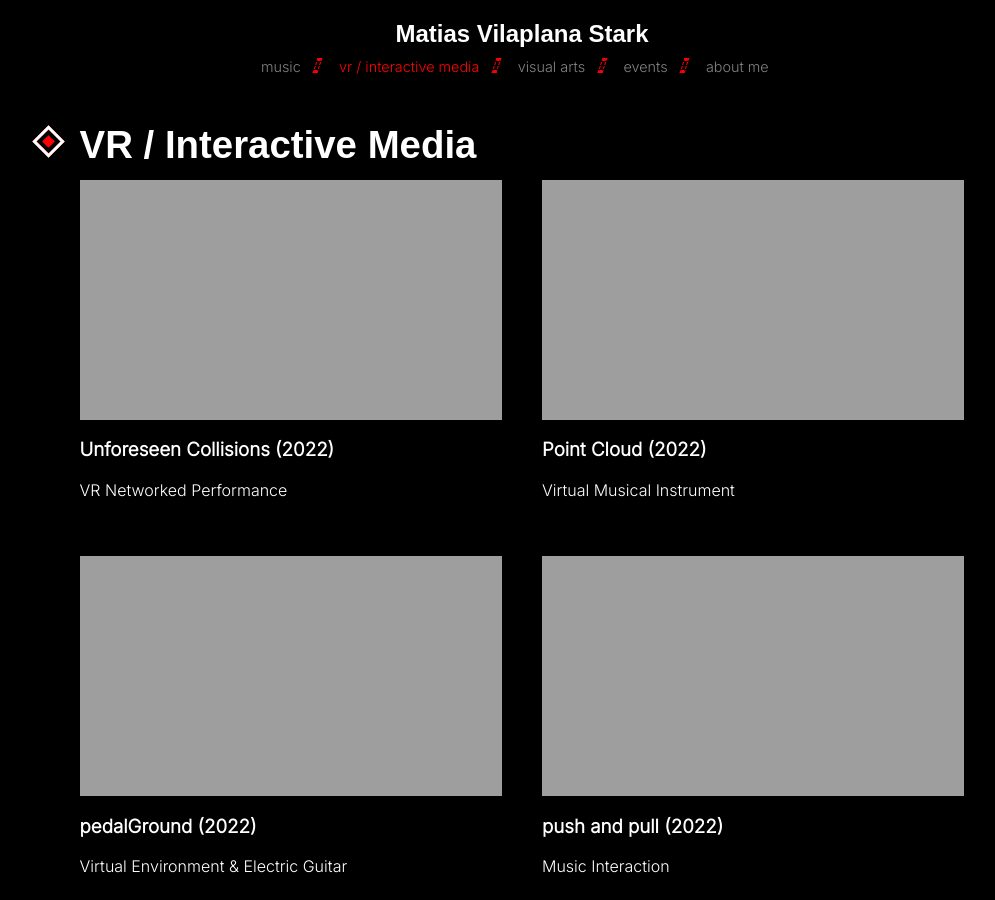
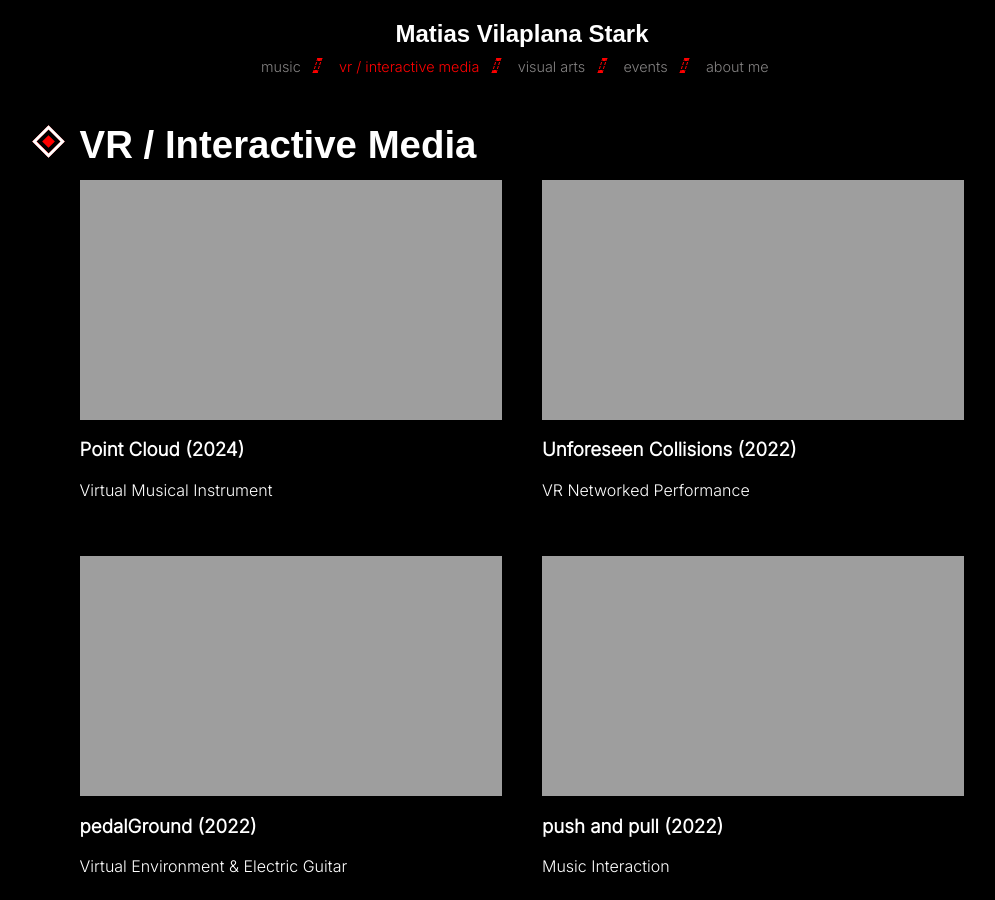
Before and after one commit to matvilap/matvilap.github.io, a Jekyll site: the page built from interactive.md, in a window 1280 px wide and 900 px high. Shown: the whole window, without its empty margins (118-1113 px from the left). Built offline with Jekyll 4.4.1, drawn with Linux system fonts in a browser that asks for light colours; some web fonts are replaced.

Commit message:
edit date for point cloud

```diff
--- a/_works/pointcloud.md
+++ b/_works/pointcloud.md
@@ -3,7 +3,7 @@ title: Point Cloud
 category: interactive
 subtitle: Virtual Musical Instrument
 thumb: /images/thumbs/pntcld.png
-date: 2022-04-15
+date: 2024-10-15
 ---
 
 Point Cloud was created using Unreal Engine 5 and Max/MSP, with both softwares communicating via OSC. In this system, a collection of sounds is sliced into points. Using the FluCoMa library in Max, the points are clustered based on how similar the sounds are to each other, creating a 3D point cloud of the sound corpus. I use a video game controller to perform this virtual musical instrument by flying through the point cloud at various speeds, activating the point by getting close to them. There are different sound effects I can activate with the game controller that I use to create more complex sonic gestures. These effects are represented by the color to which the points turn to upon activation. The coloringof the points also serves as a visual trail for the movement trajectories performed.
```
